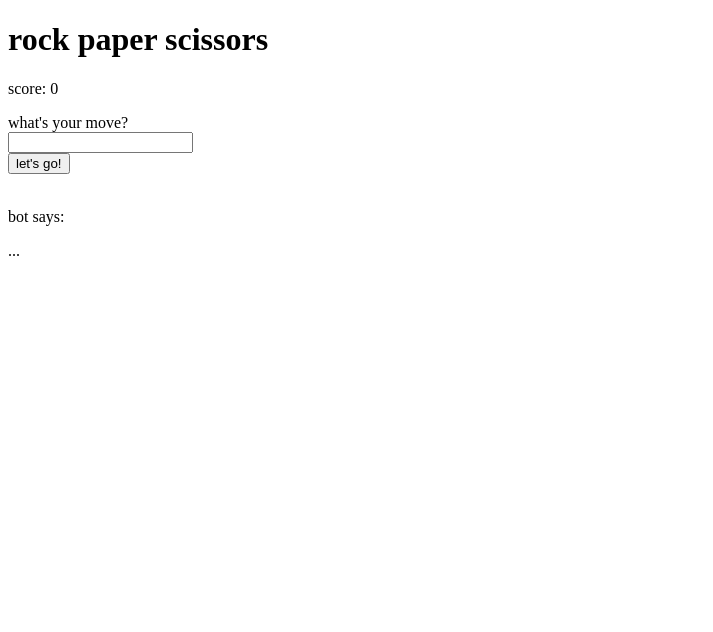
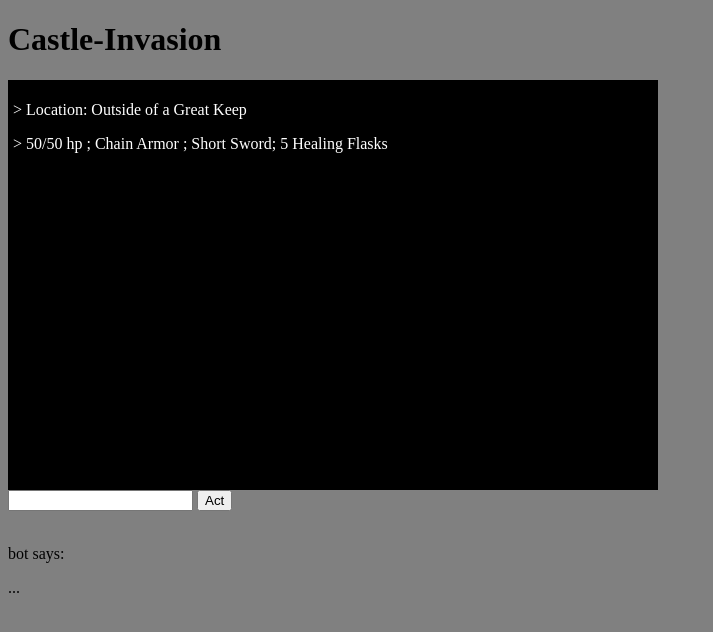
Before and after one commit to JacksRevenge/JacksRevenge.github.io, a plain HTML site: page index.html in a window 1280 px wide. Shown: the whole page, without its empty margins (0-713 px from the left). Drawn offline with Linux system fonts and the light colour scheme.

Commit message:
terminal and general styling

```diff
--- /dev/null
+++ b/css/style.css
@@ -0,0 +1,17 @@
+body {
+   background: gray;
+   display: block;
+}
+
+#terminal-box {
+    display: inline-block;
+    background: black;
+    color: white;
+    width: 50vw;
+    height: 50vh;
+    padding: 5px;
+}
+
+form {
+    align-content: center;
+}
--- a/index.html
+++ b/index.html
@@ -4,16 +4,19 @@
     <meta charset="UTF-8">
     <meta http-equiv="X-UA-Compatible" content="IE=edge">
     <meta name="viewport" content="width=device-width, initial-scale=1.0">
-    <title>rock paper scissors</title>
+    <title>Castle-Invasion</title>
+    <link rel="stylesheet" href="./css/style.css">
 </head>
 <body>
-    <h1>rock paper scissors</h1>
-    <p id="score">score: 0</p>
+    <h1>Castle-Invasion</h1>
+    <section id="terminal-box">
+        <p id="location">> Location: Outside of a Great Keep</p>
+        <p id="player-status">> 50/50 hp ; Chain Armor ; Short Sword; 5 Healing Flasks</p>
+    </section>
 
     <form action="">
-        <label for="move">what's your move?</label><br/>
-        <input type="text" name="move" id="move" autocomplete="off"><br/>
-        <input type="submit" value="let's go!">
+        <input type="text" name="move" id="move" autocomplete="off">
+        <input type="submit" value="Act">
     </form>
     <br/>
     <p>bot says:</p>
```
